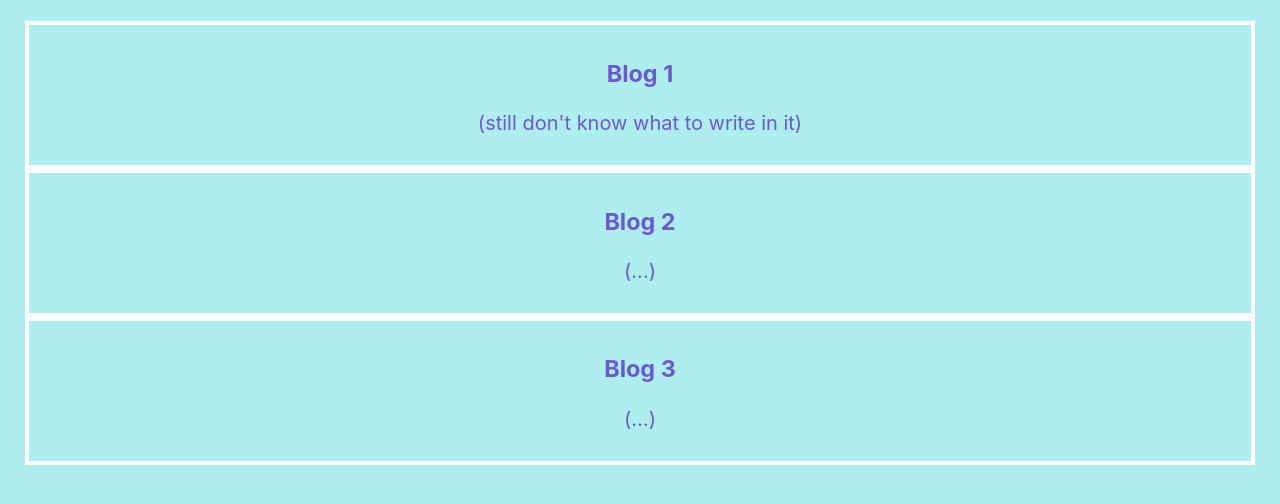
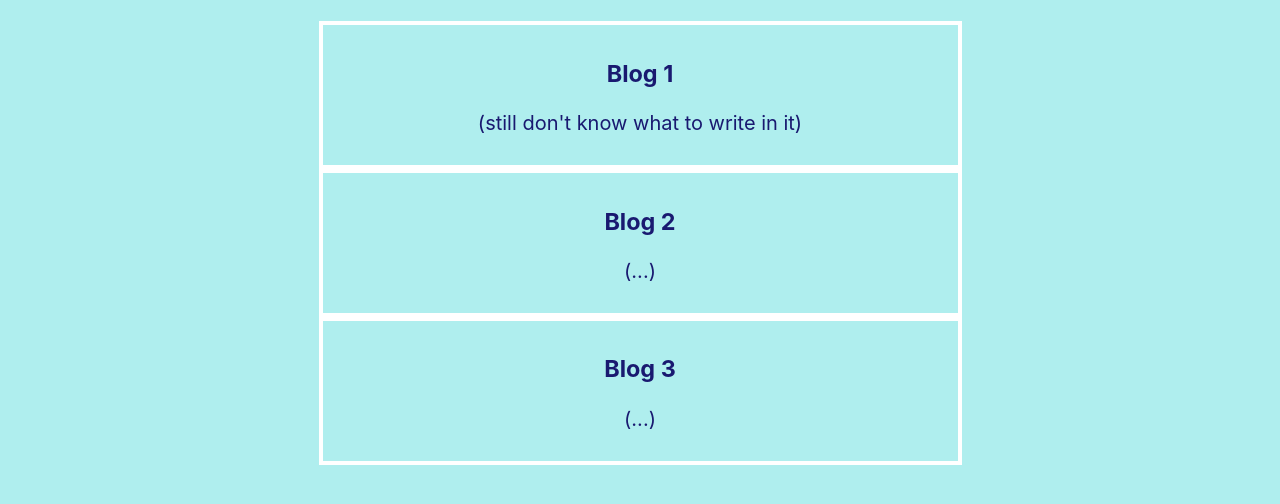
Before and after one commit to staten-island-tech/css-blogpost-project-sophiac2365, a plain HTML site: page index.html in a window 1280 px wide. Shown: the part 142-646 px from the top of the page. Drawn offline with Linux system fonts and the light colour scheme.

Commit message:
color changes

```diff
--- a/style.css
+++ b/style.css
@@ -10,7 +10,9 @@ body {
 .blog{
     border: 4px solid white;
     text-align: center;
-    color: slateblue;
+    color: FECE20;
     padding: 10px;
     margin: auto;
+    width: 50%;
+    background-color: 7D38BC;
 }
```
